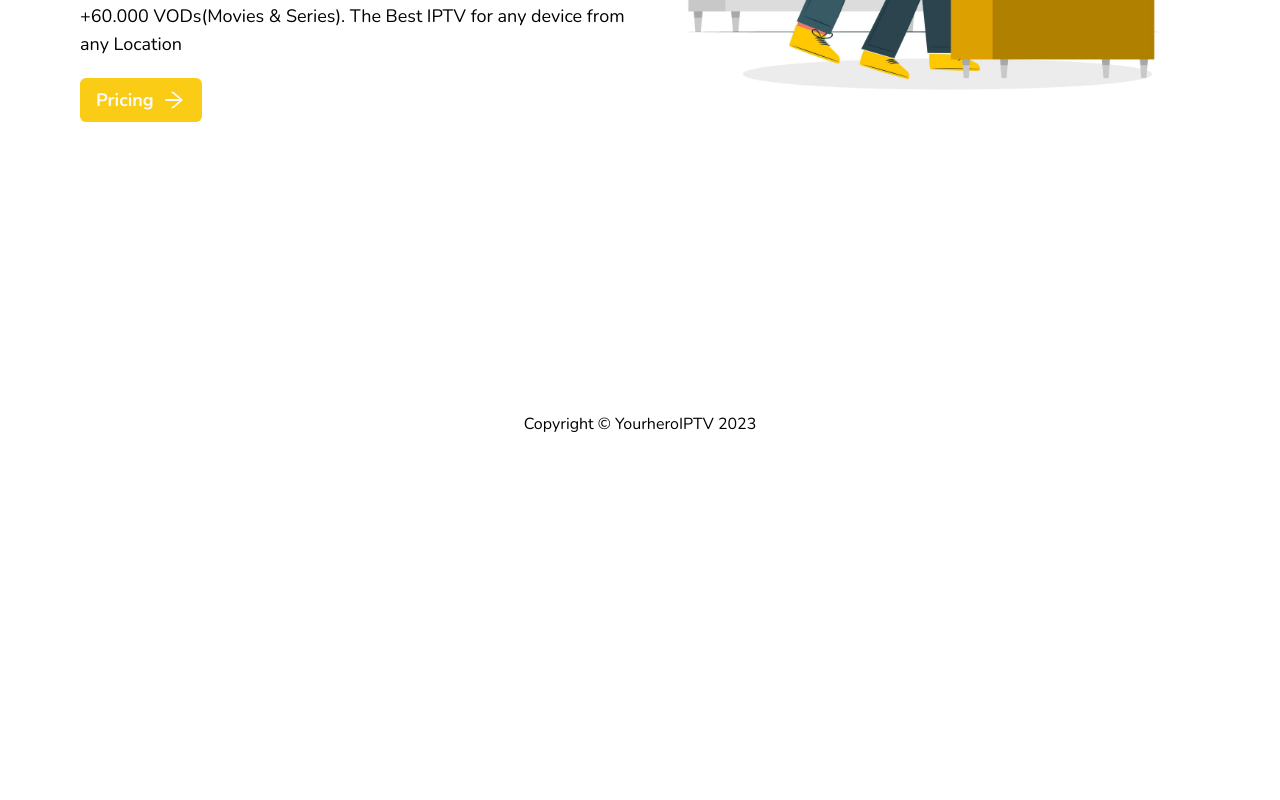
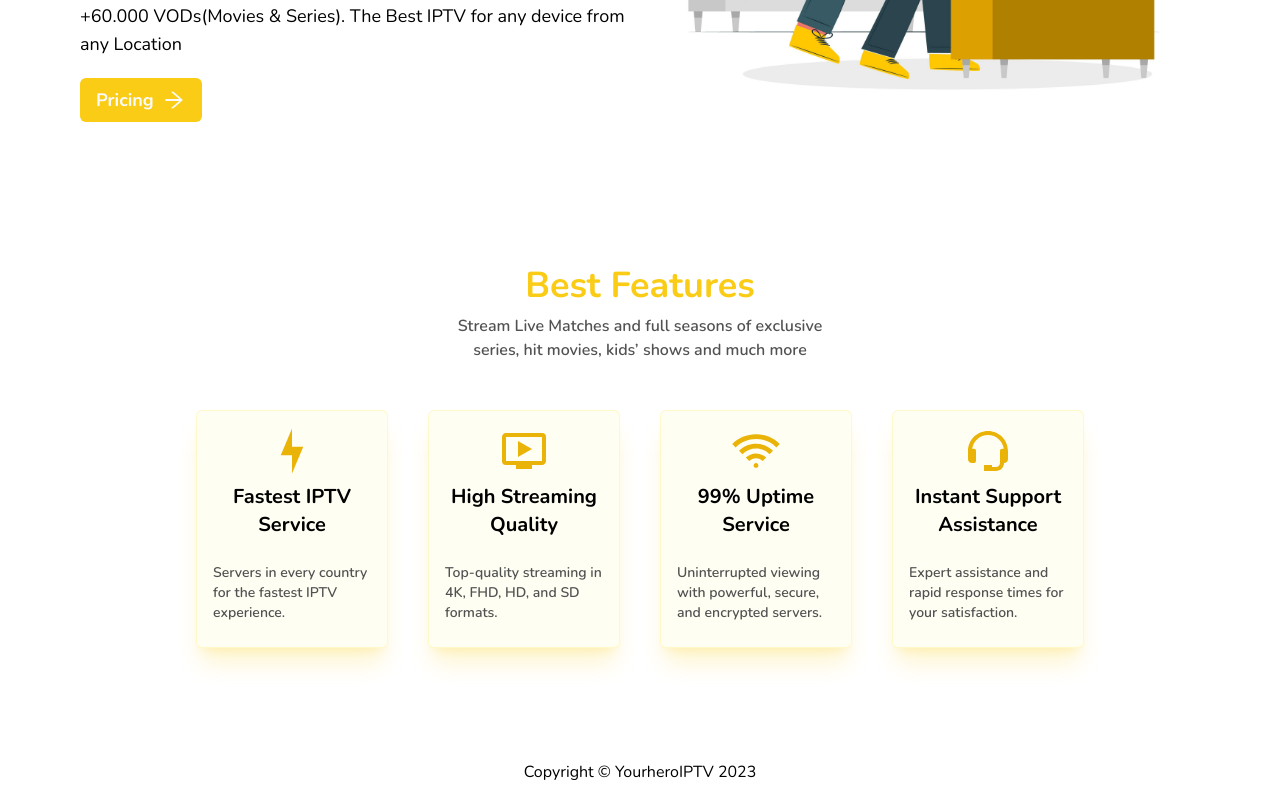
Before and after one commit to idrissi-hamza/iptv, a Next.js app in the folder iptv/: page / in a window 1280 px wide. Shown: the part 348-1148 px from the top of the page. Before the commit the page ends 800 px from the top, so only its background shows below. Built offline with nearby package versions, Linux system fonts and the light colour scheme.

Commit message:
create first version of feature section

```diff
--- /dev/null
+++ b/iptv/components/Features/Features.tsx
@@ -0,0 +1,61 @@
+import React from 'react';
+import { GiElectric } from 'react-icons/gi';
+import { MdOndemandVideo } from 'react-icons/md';
+import { ImConnection } from 'react-icons/im';
+import { BiSupport } from 'react-icons/bi';
+
+const FeatureElement = ({ title, description, Icon }) => {
+  return (
+    <li className="p-4 pb-6 shadow-xl shadow-yellow-400/20 max-w-[12rem] flex flex-col items-center gap-2 border border-yellow-200/40 hover:shadow-2xl hover:shadow-yellow-200 cursor-pointer bg-yellow-100/20 hover:scale-105  transition  rounded-md">
+      <Icon className='text-5xl text-yellow-500' />
+      <h3 className="font-bold text-xl text-center pb-4"> {title}</h3>
+      <p className="text-sm text-neutral-600 font-semibold">{description}</p>
+    </li>
+  );
+};
+
+const Features = () => {
+  const features = [
+    {
+      title: 'Fastest IPTV Service',
+      description: 'Servers in every country for the fastest IPTV experience.',
+      Icon: GiElectric,
+    },
+    {
+      title: 'High Streaming Quality',
+      description: 'Top-quality streaming in 4K, FHD, HD, and SD formats.',
+      Icon: MdOndemandVideo,
+    },
+    {
+      title: '99% Uptime Service',
+      description: 'Uninterrupted viewing with powerful, secure, and encrypted servers.',
+      Icon: ImConnection,
+    },
+    {
+      title: 'Instant Support Assistance',
+      description: 'Expert assistance and rapid response times for your satisfaction.',
+      Icon: BiSupport,
+    },
+  ];
+
+  return (
+    <section className="mx-auto max-w-4xl flex flex-col gap-2 mt-36">
+      <h1 className='text-4xl font-bold text-yellow-400 text-center'>Best Features</h1>
+      <p className='max-w-sm text-center mx-auto font-semibold text-neutral-600 mb-10'>
+        Stream Live Matches and full seasons of exclusive series, hit movies, kids’ shows and much more
+      </p>
+      <ul className="flex gap-10 mx-aut  self-center ">
+        {features.map((el, id) => (
+          <FeatureElement
+            key={id}
+            title={el.title}
+            Icon={el.Icon}
+            description={el.description}
+          />
+        ))}
+      </ul>
+    </section>
+  );
+};
+
+export default Features;
--- a/iptv/pages/index.tsx
+++ b/iptv/pages/index.tsx
@@ -1,6 +1,7 @@
 import { Inter } from '@next/font/google';
+import Features from 'components/Features/Features';
 import Layout from 'components/Header/Layout';
-import Hero from 'components/Hero';
+import Hero from 'components/Home';
 
 const inter = Inter({ subsets: ['latin'] });
 
@@ -9,6 +10,7 @@ export default function Home() {
     <Layout>
       <>
         <Hero />
+        <Features />
       </>
     </Layout>
   );
```
Also changed, not shown: iptv/components/Home.tsx (renamed from iptv/components/Hero/index.tsx, +5 -2 lines).
